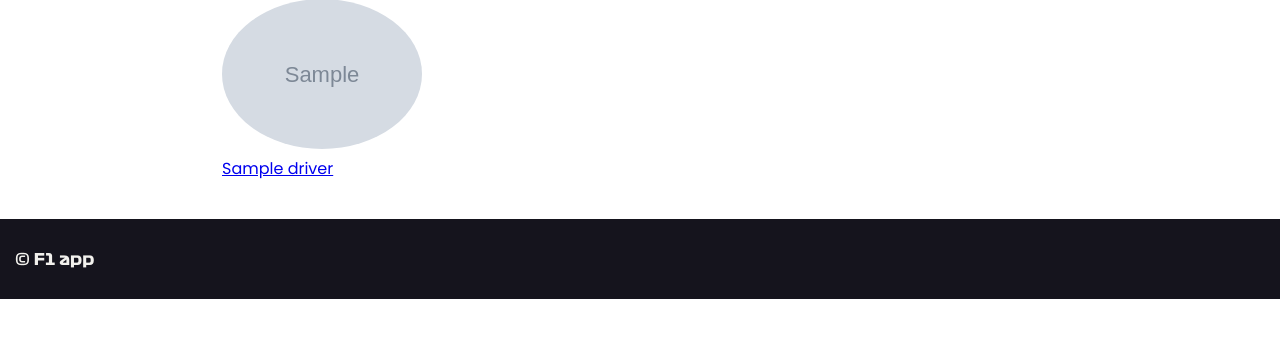
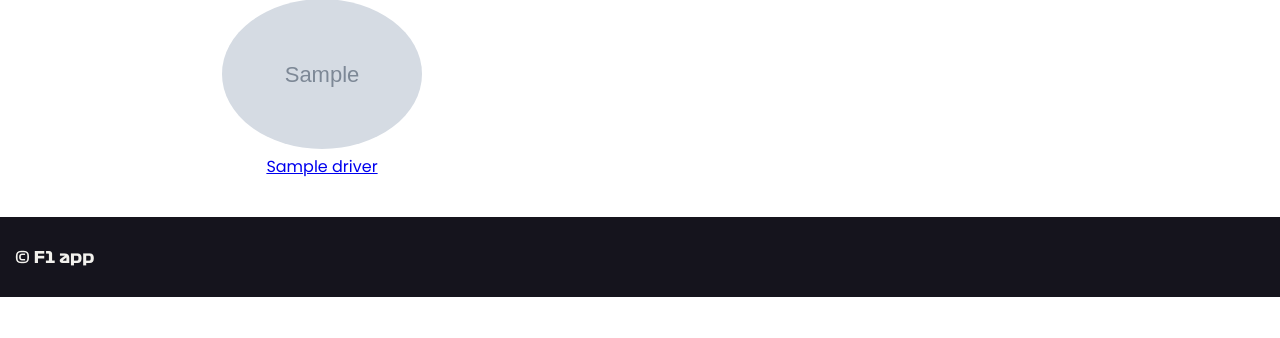
Before and after one commit to OhmniD/CodeClan_Week05_Full_Stack_Solo_Project, a Flask app: page /drivers in a window 1280 px wide. Shown: the part 198-536 px from the top of the page. Run offline with Flask 2, Linux system fonts and the light colour scheme; grey boxes marked "Sample" are stand-in pictures; a database or web service that is not in the repository returns one stand-in record (values such as "Sample title"); some libraries are stand-ins or nearby versions; some web fonts are replaced.

Commit message:
styling mostly done for team and driver pages

```diff
--- a/seed_data.py
+++ b/seed_data.py
@@ -23,7 +23,7 @@ driver3 = Driver("Sebastian Vettel", "German", 0, 5, "False", "static/images/dri
 driver4 = Driver("Lance Stroll", "Canadian", 0, 18, "False", "static/images/drivers/lance_stroll.jpg")
 driver5 = Driver("Kimi Raikkonen", "Finnish", 0, 7, "False", "static/images/drivers/kimi_raikkonen.jpg")
 driver6 = Driver("Antonio Giovinazzi", "Italian", 0, 99, "False", "static/images/drivers/antonio_giovinazzi.jpg")
-driver7 = Driver("George Russel", "Britsh", 0, 63, "False", "static/images/drivers/george_russell.jpg")
+driver7 = Driver("George Russell", "Britsh", 0, 63, "False", "static/images/drivers/george_russell.jpg")
 driver8 = Driver("Nicholas Latifi", "Canadian", 0, 6, "False", "static/images/drivers/nicholas_latifi.jpg")
 driver9 = Driver("Pierre Gasly", "French", 0, 10, "False", "static/images/drivers/pierre_gasly.jpg")
 driver10 = Driver("Yuki Tsunoda", "Japanese", 0, 22, "False", "static/images/drivers/yuki_tsunoda.jpg")
--- a/static/css/drivers.css
+++ b/static/css/drivers.css
@@ -14,5 +14,11 @@
 }
 
 .drivers-list > li > a {
-    align-self: center;
+    display: flex;
+    flex-direction: column;
+    align-items: center;
 }
+
+.drivers-list > li > a > span {
+    margin-top: 5px;
+}
--- a/static/css/teams.css
+++ b/static/css/teams.css
@@ -1,7 +1,3 @@
-.team-image {
-    width: 250px;
-    align-self: center;
-}
 
 .teams-list {
     display: grid;
@@ -15,6 +11,15 @@
 
 .teams-list >li {
     padding: 8px;
+    /* border-radius: 12px; */
+    text-align: center;
     border: 1px solid black;
-    border-radius: 12px;
 }
+
+.team-image {
+    width: 250px;
+    height: 140px;
+    object-fit: contain;
+    align-self: center;
+    display:block;
+}
--- a/templates/drivers/index.html
+++ b/templates/drivers/index.html
@@ -10,8 +10,7 @@
             <li>
                 <a href="/drivers/{{ driver.id }}">
                 <img class="driver-image" src="{{ driver.picture_url}}" alt="{{ driver.name }} image">
-                <br>
-                {{ driver.name }}</a>
+                <span>{{ driver.name }}</span></a>
             </li>
         {% endfor %}
     </ul>
```
